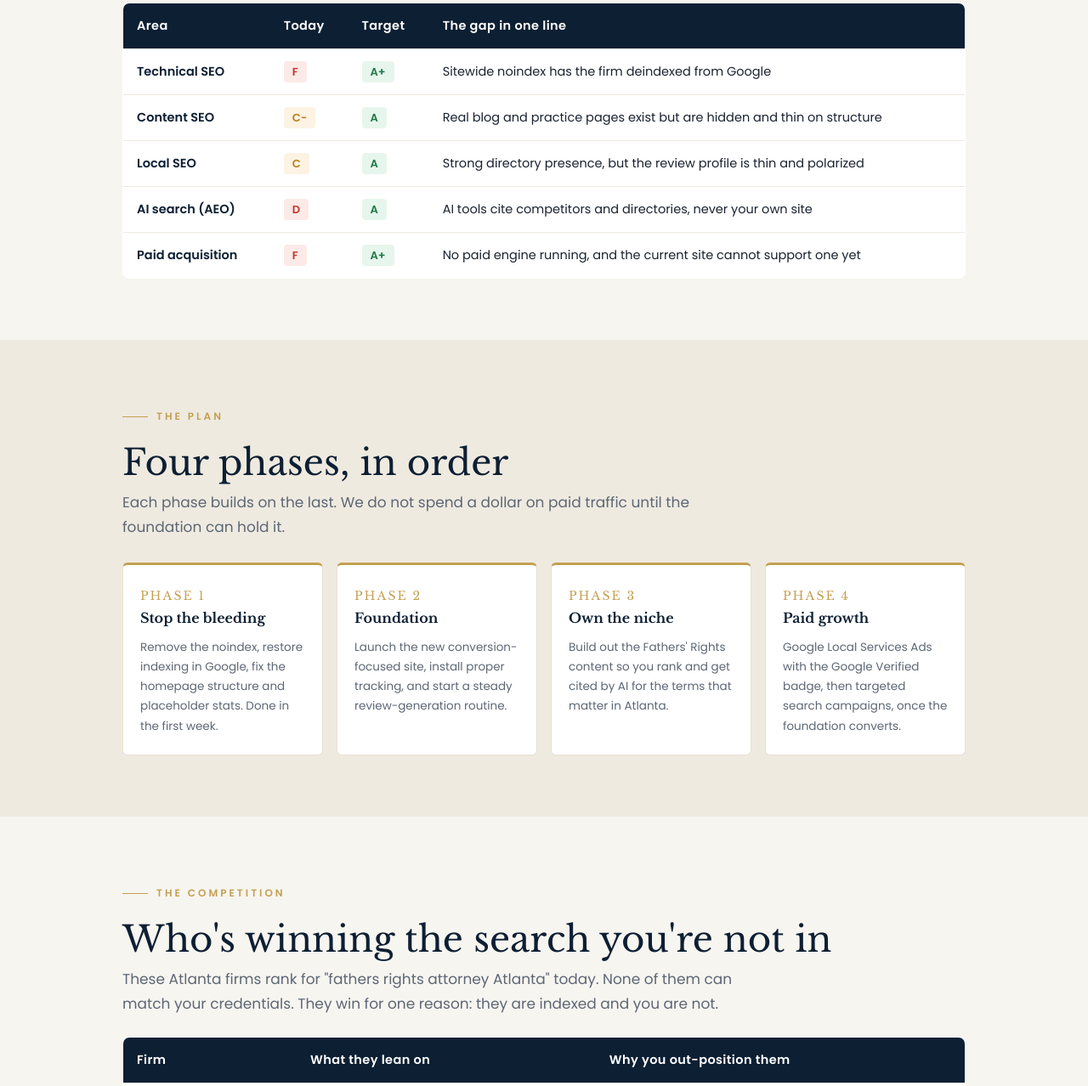
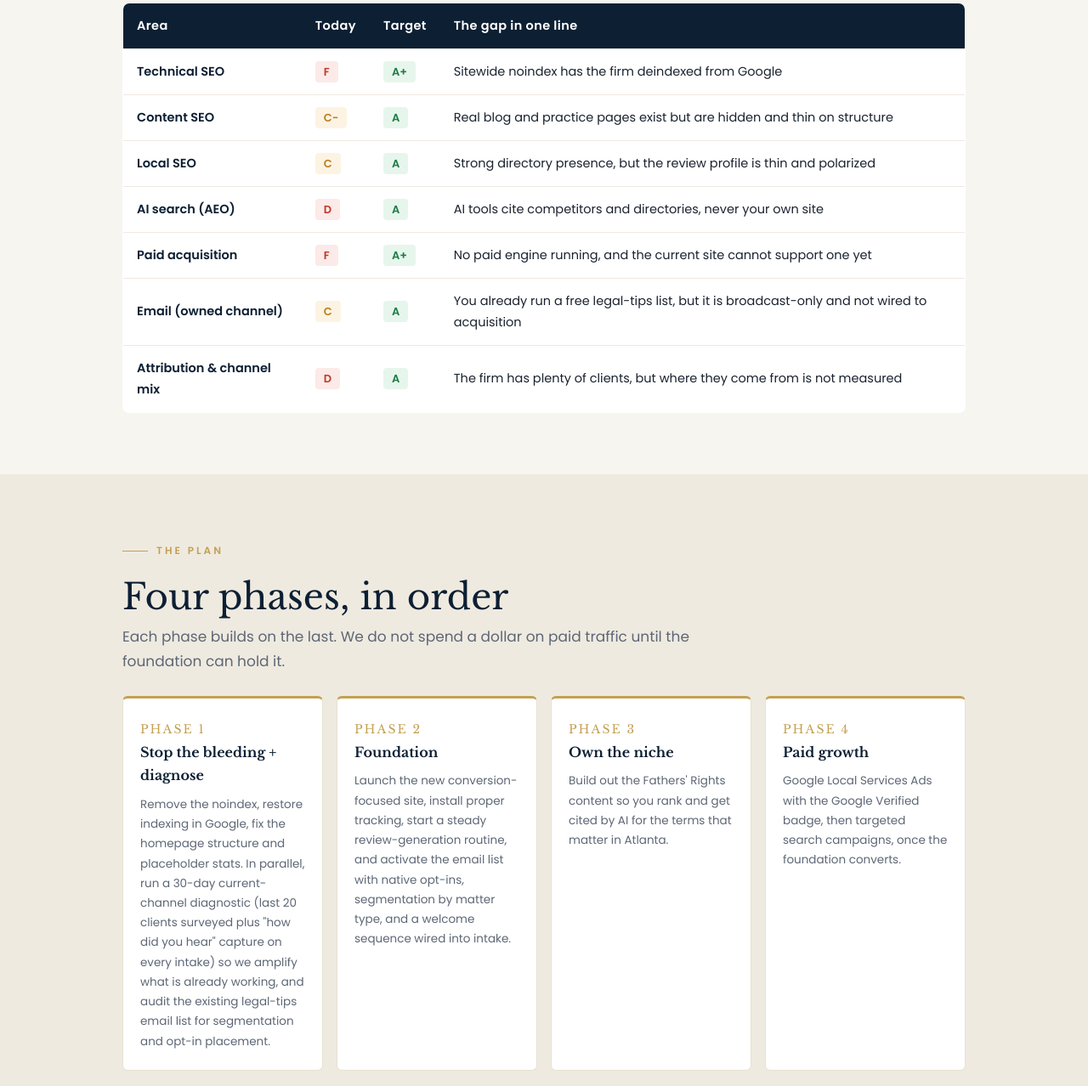
Before and after one commit to andrei170/anene-law-hub, a plain HTML site: page index.html in a window 1280 px wide. Shown: the part 2948-4226 px from the top of the page at 85% size. Drawn offline with nearby package versions, Linux system fonts and the light colour scheme.

Commit message:
Update hub: add email list + channel-mix diagnostic findings

```diff
--- a/index.html
+++ b/index.html
@@ -192,6 +192,8 @@
       <tr><td>Local SEO</td><td><span class="grade g-c">C</span></td><td><span class="grade g-a">A</span></td><td>Strong directory presence, but the review profile is thin and polarized</td></tr>
       <tr><td>AI search (AEO)</td><td><span class="grade g-d">D</span></td><td><span class="grade g-a">A</span></td><td>AI tools cite competitors and directories, never your own site</td></tr>
       <tr><td>Paid acquisition</td><td><span class="grade g-f">F</span></td><td><span class="grade g-a">A+</span></td><td>No paid engine running, and the current site cannot support one yet</td></tr>
+      <tr><td>Email (owned channel)</td><td><span class="grade g-c">C</span></td><td><span class="grade g-a">A</span></td><td>You already run a free legal-tips list, but it is broadcast-only and not wired to acquisition</td></tr>
+      <tr><td>Attribution &amp; channel mix</td><td><span class="grade g-d">D</span></td><td><span class="grade g-a">A</span></td><td>The firm has plenty of clients, but where they come from is not measured</td></tr>
     </table>
   </div>
 </section>
@@ -203,8 +205,8 @@
     <h2 class="big reveal">Four phases, in order</h2>
     <p class="lead reveal">Each phase builds on the last. We do not spend a dollar on paid traffic until the foundation can hold it.</p>
     <div class="phases">
-      <div class="phase reveal"><span class="n">Phase 1</span><b>Stop the bleeding</b><p>Remove the noindex, restore indexing in Google, fix the homepage structure and placeholder stats. Done in the first week.</p></div>
-      <div class="phase reveal"><span class="n">Phase 2</span><b>Foundation</b><p>Launch the new conversion-focused site, install proper tracking, and start a steady review-generation routine.</p></div>
+      <div class="phase reveal"><span class="n">Phase 1</span><b>Stop the bleeding + diagnose</b><p>Remove the noindex, restore indexing in Google, fix the homepage structure and placeholder stats. In parallel, run a 30-day current-channel diagnostic (last 20 clients surveyed plus "how did you hear" capture on every intake) so we amplify what is already working, and audit the existing legal-tips email list for segmentation and opt-in placement.</p></div>
+      <div class="phase reveal"><span class="n">Phase 2</span><b>Foundation</b><p>Launch the new conversion-focused site, install proper tracking, start a steady review-generation routine, and activate the email list with native opt-ins, segmentation by matter type, and a welcome sequence wired into intake.</p></div>
       <div class="phase reveal"><span class="n">Phase 3</span><b>Own the niche</b><p>Build out the Fathers' Rights content so you rank and get cited by AI for the terms that matter in Atlanta.</p></div>
       <div class="phase reveal"><span class="n">Phase 4</span><b>Paid growth</b><p>Google Local Services Ads with the Google Verified badge, then targeted search campaigns, once the foundation converts.</p></div>
     </div>
```
